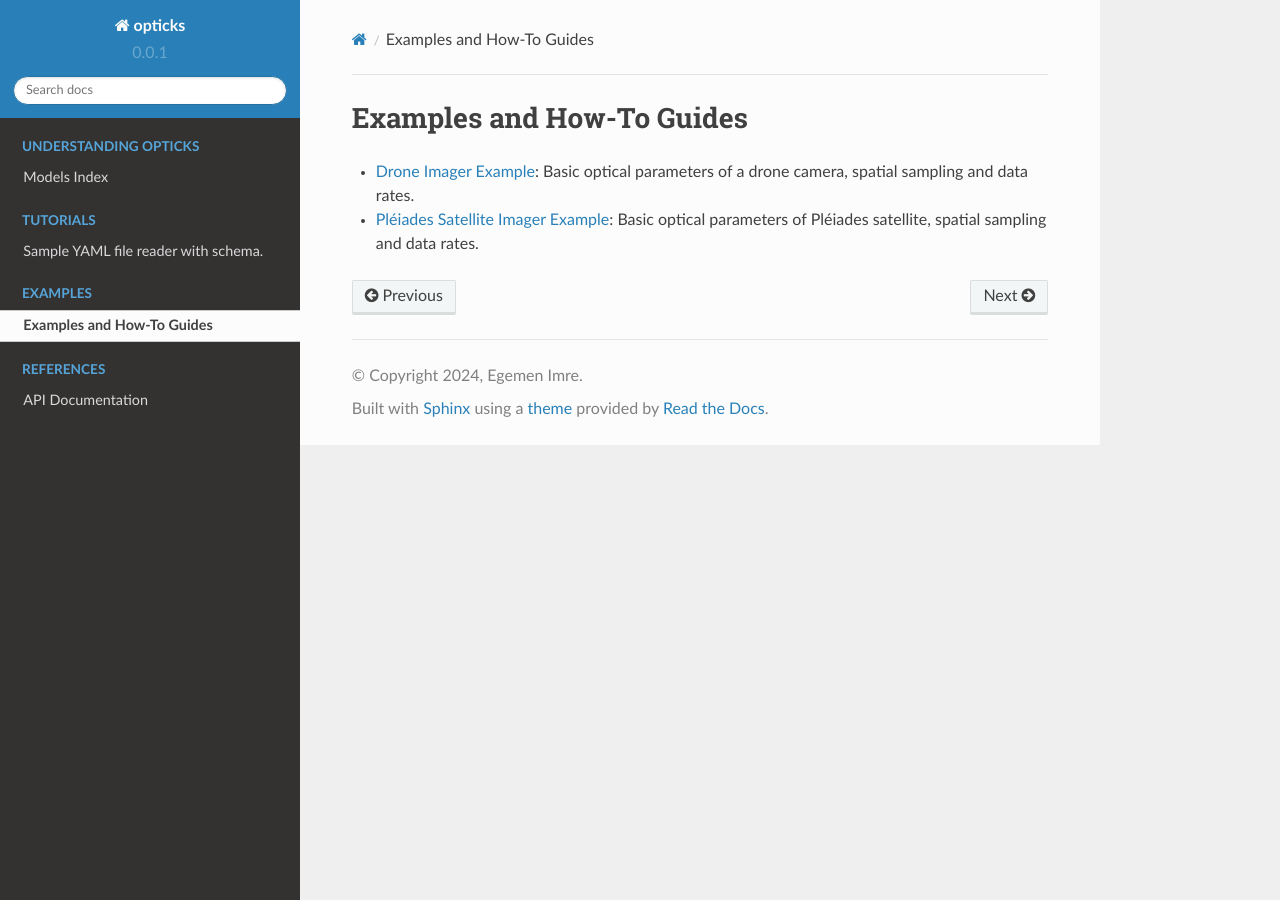
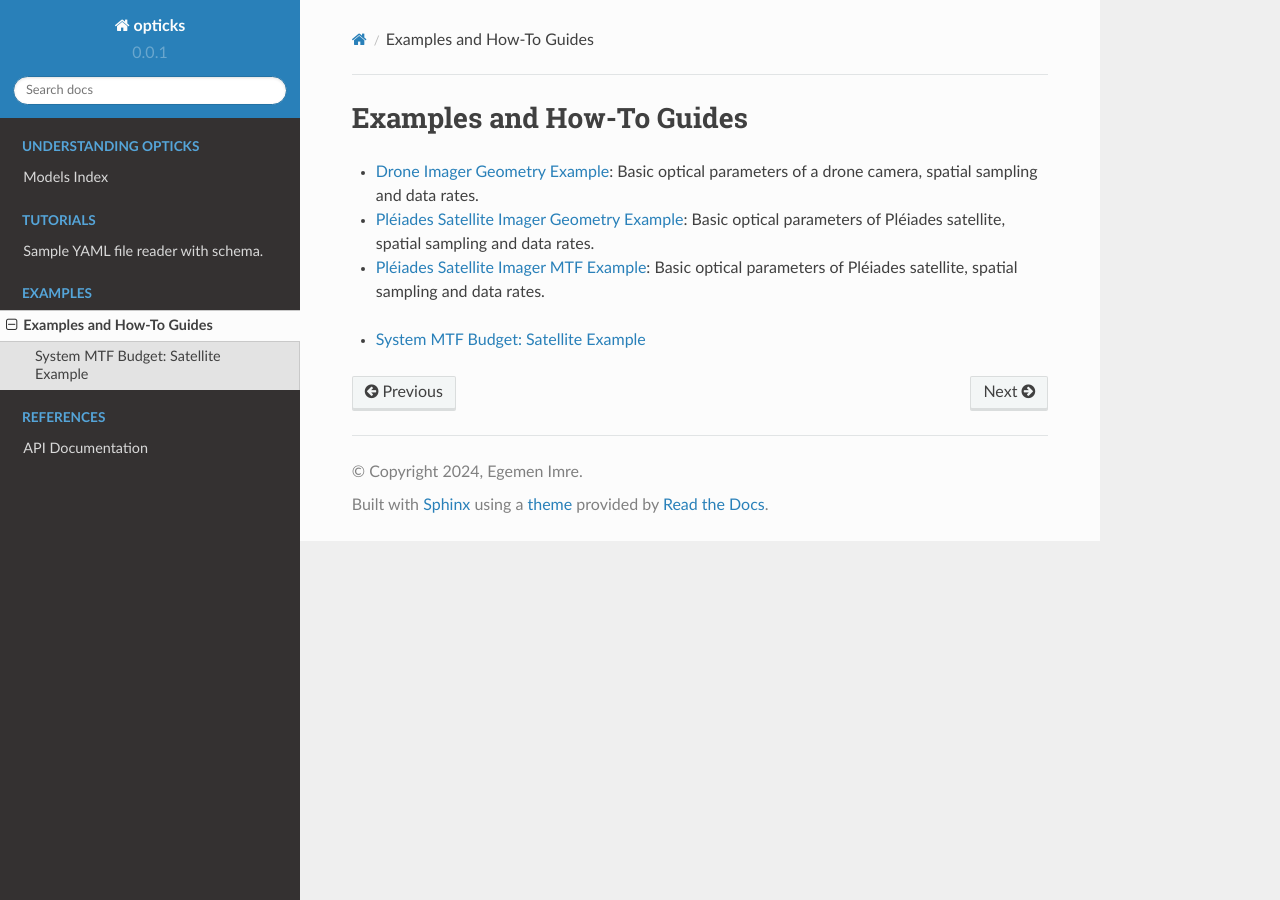
Before and after one commit to egemenimre/opticks, a Sphinx documentation site: the page built from docs/how-to_guides.md, in a window 1280 px wide. Built offline with Sphinx 7.4.7 and the Read the Docs theme 2.0.0, drawn with Linux system fonts in a browser that asks for light colours.

Commit message:
added sat MTF

````diff
--- a/docs/how-to_guides.md
+++ b/docs/how-to_guides.md
@@ -1,4 +1,12 @@
 # Examples and How-To Guides
 
-- [Drone Imager Example](_static/examples/drone_imager.html): Basic optical parameters of a drone camera, spatial sampling and data rates.
-- [Pléiades Satellite Imager Example](_static/examples/sat_imager.html): Basic optical parameters of Pléiades satellite, spatial sampling and data rates.
+- [Drone Imager Geometry Example](_static/examples/drone_imager.html): Basic optical parameters of a drone camera, spatial sampling and data rates.
+- [Pléiades Satellite Imager Geometry Example](_static/examples/sat_imager.html): Basic optical parameters of Pléiades satellite, spatial sampling and data rates.
+- [Pléiades Satellite Imager MTF Example](examples/sat_mtf_budget.ipynb): Basic optical parameters of Pléiades satellite, spatial sampling and data rates.
+
+```{toctree}
+---
+maxdepth: 1
+---
+examples/sat_mtf_budget.ipynb
+```
````
